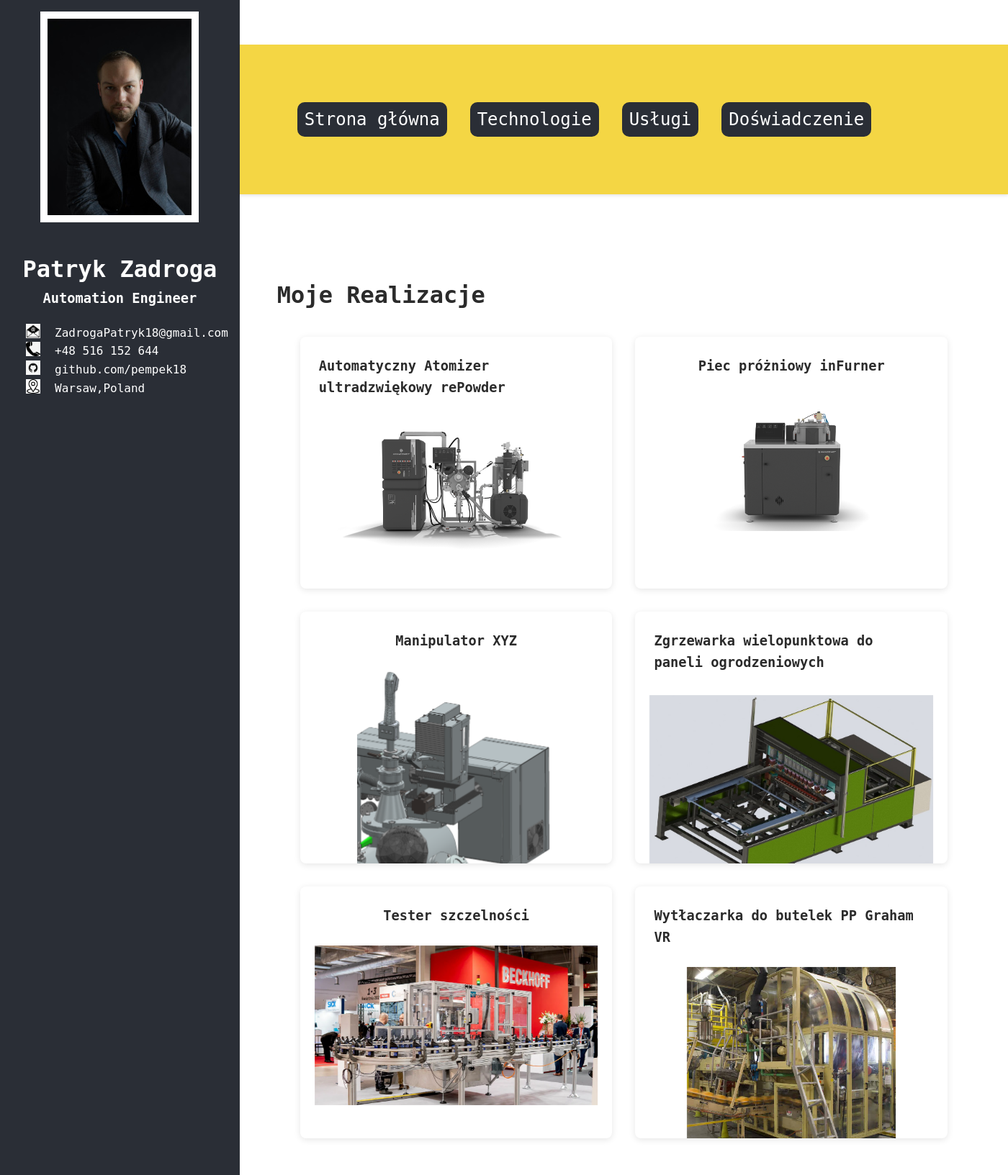
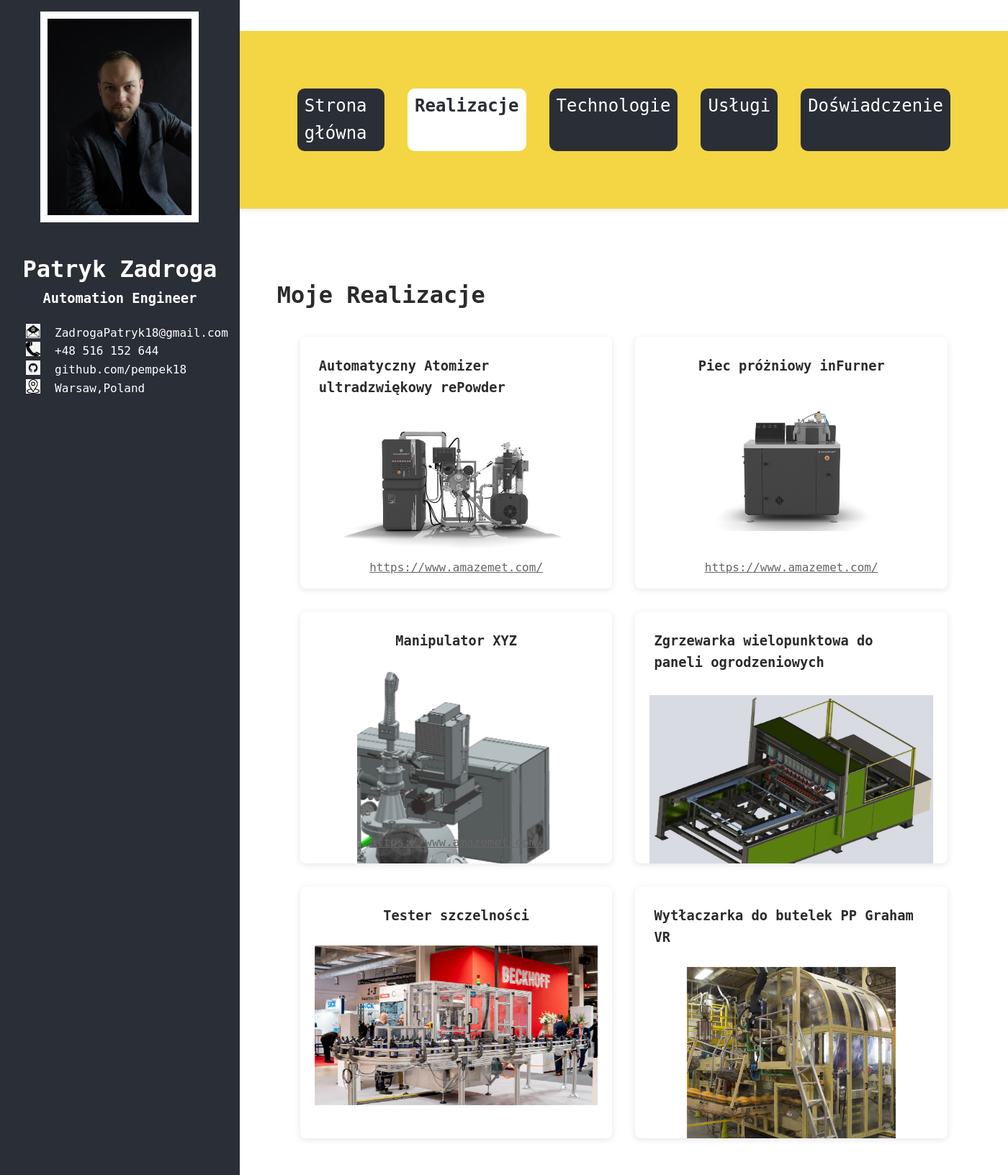
Before and after one commit to pempek18/portfolio_website, a Flask app: page /production in a window 1400 px wide. Shown: the top 1633 px of the page at 72% size. Run offline with Flask 3, Linux system fonts and the light colour scheme.

Commit message:
minor details change

```diff
--- a/app.py
+++ b/app.py
@@ -8,23 +8,23 @@ config = pdfkit.configuration(wkhtmltopdf='/usr/bin/wkhtmltopdf')
 
 @app.route('/')
 def index():
-    return render_template('index.html')
+    return render_template('index.html', active_page='index')
 
 @app.route('/experience')
 def experience():
-    return render_template('experience.html')
+    return render_template('experience.html', active_page='experience')
 
 @app.route('/technologies')
 def technologies():
-    return render_template('technologies.html')
+    return render_template('technologies.html', active_page='technologies')
 
 @app.route('/services')
 def services():
-    return render_template('services.html')
+    return render_template('services.html', active_page='services')
 
 @app.route('/production')
 def production():
-    return render_template('production.html')
+    return render_template('production.html', active_page='production')
 
 @app.route('/generate_cv')
 def generate_cv():
--- a/static/styles.css
+++ b/static/styles.css
@@ -69,6 +69,13 @@ nav {
 
 .menu a:hover {
     color: var(--cv-yellow);
+    background-color: white;
+    border-radius: 10px;
+    padding: 5px 10px;
+}
+.menu a.active {
+    color: var(--cv-grey);
+    font-weight: bold;
     background-color: white;
     border-radius: 10px;
     padding: 5px 10px;
@@ -154,7 +161,7 @@ nav {
     transform: translateY(-50px);
     position: relative;
     box-shadow: 0 4px 20px rgba(0, 0, 0, 0.15);
-    width: 400px;
+    width: 100%;
     height: 400px;
     z-index: 10;
 }
@@ -173,13 +180,21 @@ nav {
 }
 
 .project-card:hover img {
-    width: 400px;
+    width: 100%;
 }
 
 .project-card h3 {
     padding: 1rem;
     margin: 0;
     position: relative;
+}
+
+.project-card a {
+    padding: 1rem;
+    margin: 0;
+    position: absolute;
+    bottom: 0;
+    color: #666;
 }
 
 .project-card p {
@@ -249,8 +264,8 @@ nav {
 }
 
 .download-button:hover {
-    color: var(--cv-yellow);
-    background-color: yellow;
+    color: var(--cv-grey);
+    background-color: var(--cv-yellow);
     border-radius: 30px;
     padding: 15px 40px;
 }
--- a/templates/base.html
+++ b/templates/base.html
@@ -21,12 +21,11 @@
             <td class="right-column">
                 <nav class="header-nav">
                     <div class="menu">
-                        {% block nav_menu %}
-                        <a href="#index.html">Strona główna</a>
-                        <a href="#technologies.html">Technologie</a>
-                        <a href="#services.html">Usługi</a>
-                        <a href="#experience.html">Doświadczenie</a>
-                        {% endblock %}
+                        <a href="{{ url_for('index') }}" {% if active_page == 'index' %}class="active"{% endif %}>Strona główna</a>
+                        <a href="{{ url_for('production') }}" {% if active_page == 'production' %}class="active"{% endif %}>Realizacje</a>
+                        <a href="{{ url_for('technologies') }}" {% if active_page == 'technologies' %}class="active"{% endif %}>Technologie</a>
+                        <a href="{{ url_for('services') }}" {% if active_page == 'services' %}class="active"{% endif %}>Usługi</a>
+                        <a href="{{ url_for('experience') }}" {% if active_page == 'experience' %}class="active"{% endif %}>Doświadczenie</a>
                     </div>
                 </nav>
             </td>
--- a/templates/index.html
+++ b/templates/index.html
@@ -2,12 +2,6 @@
 
 {% block title %}Strona główna{% endblock %}
 
-{% block nav_menu %}
-<a href="{{ url_for('production') }}">Realizacje</a>
-<a href="{{ url_for('technologies') }}">Technologie</a>
-<a href="{{ url_for('services') }}">Usługi</a>
-<a href="{{ url_for('experience') }}">Doświadczenie</a>
-{% endblock %}
 
 {% block content %}
 <h1>Oferta</h1>
--- a/templates/production.html
+++ b/templates/production.html
@@ -1,13 +1,6 @@
 {% extends "base.html" %}
 
 {% block title %}Realizacje{% endblock %}
-
-{% block nav_menu %}
-<a href="{{ url_for('index') }}">Strona główna</a>
-<a href="{{ url_for('technologies') }}">Technologie</a>
-<a href="{{ url_for('services') }}">Usługi</a>
-<a href="{{ url_for('experience') }}">Doświadczenie</a>
-{% endblock %}
 
 {% block content %}
 <h1>Moje Realizacje</h1>
@@ -16,6 +9,7 @@
     <div class="project-card">
         <h3>Automatyczny Atomizer ultradzwiękowy rePowder</h3>
         <img src="static/img/rePowder.png" alt="Automatyczny Atomizer ultradzwiękowy rePowder">
+        <a href="https://www.amazemet.com/" target="_blank">https://www.amazemet.com/</a>
         <ul>
             <li>Translacja kodu C++ zbudowanego na framework Arduino i platformie Controlino na sterownik Beckhoff IEC 1131-3 Język ST (ang. Structural Text)</li>
             <li>Wykonanie projektu HMI Weintek według nowego design</li>
@@ -26,6 +20,7 @@
     <div class="project-card">
         <h3>Piec próżniowy inFurner</h3>
         <img src="static/img/inFurner.png" alt="Piec próżniowy inFurner">
+        <a href="https://www.amazemet.com/" target="_blank">https://www.amazemet.com/</a>
         <ul>
             <li>Translacja kodu C++ na framework Arduino i platformie Controlino na sterownik Beckhoff IEC 1131-3 Język ST (ang. Structural Text)</li>
             <li>Rozwinięcie funkcjonalności pieca próżniowego</li>
@@ -35,6 +30,7 @@
     <div class="project-card">
         <h3>Manipulator XYZ</h3>
         <img src="static/img/manipulator_xyz.png" alt="Manipulator XYZ">
+        <a href="https://www.amazemet.com/" target="_blank">https://www.amazemet.com/</a>
         <ul>
             <li>Pomysł i prowadzenie projektu manipulatora XYZ</li>
             <li>Sterowanie manipulatora z wykorzystaniem kontrolera xbox</li>
```
Also changed, not shown: templates/services.html (+2 -9 lines), templates/technologies.html (+9 -16 lines).
